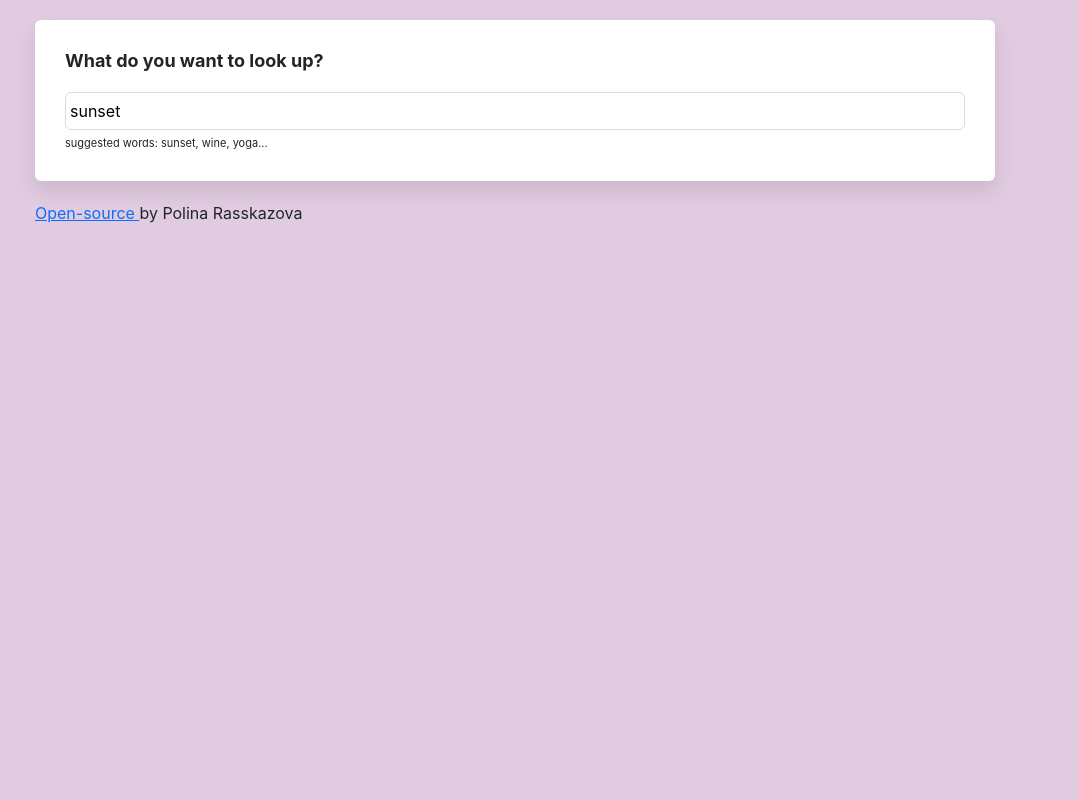
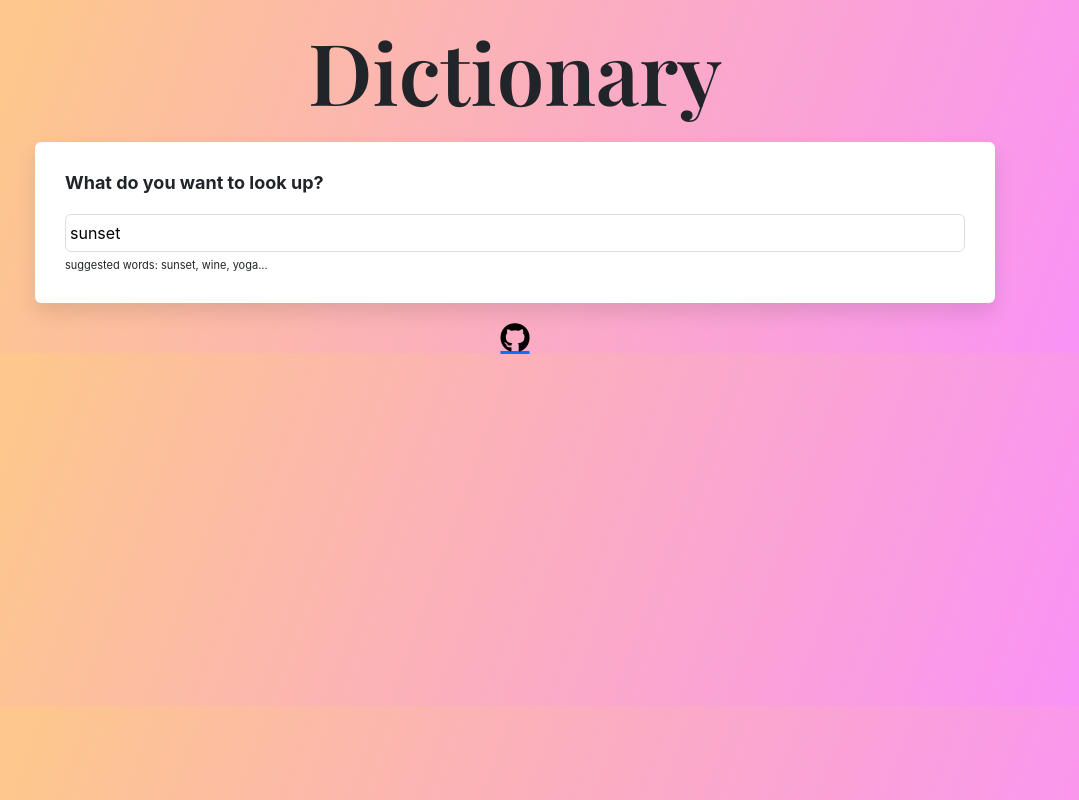
Before and after one commit to polinarasskazova295/dictionary-project, a React (Create React App) app: page / in a window 1280 px wide. Shown: the whole page, without its empty margins (125-1204 px from the left). Built offline with nearby package versions, Linux system fonts and the light colour scheme; no server answers.

Commit message:
Ended css

```diff
--- a/public/index.html
+++ b/public/index.html
@@ -9,9 +9,15 @@
       name="description"
       content="Web site created using create-react-app"
     />
+    <script src="https://kit.fontawesome.com/8dd3449d24.js" crossorigin="anonymous"></script>
     <!-- CSS only -->
 <link href="https://cdn.jsdelivr.net/npm/bootstrap@5.2.2/dist/css/bootstrap.min.css" rel="stylesheet" integrity="sha384-Zenh87qX5JnK2Jl0vWa8Ck2rdkQ2Bzep5IDxbcnCeuOxjzrPF/et3URy9Bv1WTRi" crossorigin="anonymous">
     <link rel="apple-touch-icon" href="%PUBLIC_URL%/logo192.png" />
+   <link rel="preconnect" href="https://fonts.googleapis.com">
+<link rel="preconnect" href="https://fonts.gstatic.com" crossorigin>
+<link rel="preconnect" href="https://fonts.googleapis.com">
+<link rel="preconnect" href="https://fonts.gstatic.com" crossorigin>
+<link href="https://fonts.googleapis.com/css2?family=Playfair+Display:wght@600&display=swap" rel="stylesheet">
     <!--
       manifest.json provides metadata used when your web app is installed on a
       user's mobile device or desktop. See https://developers.google.com/web/fundamentals/web-app-manifest/
--- a/src/App.css
+++ b/src/App.css
@@ -1,8 +1,15 @@
 body{
-    background: rgba(204, 165, 204, 0.575);
+background: linear-gradient(109.6deg, rgb(253, 199, 141) 11.3%, rgb(249, 143, 253) 100.2%);
+}
 
-}
 .App {
     max-width: 960px;
     margin: 0 auto
 }
+.App h1 {
+    text-align: center;
+    margin-top: 20px;
+    font-size: 85px;
+    font-family: 'Playfair Display', serif;
+
+}
--- a/src/App.js
+++ b/src/App.js
@@ -7,9 +7,11 @@ function App() {
   return (
     <div className="App">
       <header className="App-header">
-    <Dictionary  defaultKeyword="sunset"/>
+        <h1>Dictionary </h1>
+
+        <Dictionary defaultKeyword="sunset" />
       </header>
-      <Github />
+      <Github />{" "}
     </div>
   );
 }
--- a/src/Dictionary.css
+++ b/src/Dictionary.css
@@ -16,7 +16,7 @@
     margin-top: 5px;
 
 }
-h1{
+.Dictionary h2{
     font-size: 18px;
     font-weight: bold;
     margin-bottom: 20px;
--- a/src/Dictionary.js
+++ b/src/Dictionary.js
@@ -54,7 +54,7 @@ export default function Dictionary(props) {
     return (
       <div className="Dictionary">
         <section>
-          <h1>What do you want to look up?</h1>
+          <h2>What do you want to look up?</h2>
           <form onSubmit={handleSubmit}>
             <input type="search" onChange={handleKeywordChange} defaultValue={props.defaultKeyword}/>
           </form>
--- a/src/Github.css
+++ b/src/Github.css
@@ -0,0 +1,6 @@
+.end i{
+    color: black;
+    font-size: 30px;
+    text-align: center;
+    display: block;
+}
--- a/src/Github.js
+++ b/src/Github.js
@@ -9,9 +9,8 @@ export default function end() {
         id="end-link"
         target="_blanc"
       >
-        Open-source{" "}
+        <i class="fa-brands fa-github"></i>
       </a>
-      by Polina Rasskazova
     </div>
   );
 }
--- a/src/Phonetic.css
+++ b/src/Phonetic.css
@@ -1,23 +1,13 @@
-.Phonetic a {
-    border: 1px solid #ddd;
-    text-decoration: none;
-    padding: 8px 15px;
-    border-radius: 20px;
-    margin-right: 10px;
-    font-size: 20px;
-    font-weight: bold;
-    transition: all 150ms ease-in-out;
-    color: rgba(204, 165, 204, 0.833);
-}
-a:hover {
-    background: rgba(204, 165, 204, 0.575);
-    color:white;
-}
+
 .Phonetic {
      margin: 20px 0;
 }
 .text {
     opacity: 0.5;
     font-weight: bold;
-
+    font-size: 20px;
 }
+.Phonetic i {
+    font-size: 30px;
+    margin: 10px;
+}
--- a/src/Phonetic.js
+++ b/src/Phonetic.js
@@ -2,12 +2,26 @@ import React from "react";
 import "./Phonetic.css"
 
 export default function Phonetic(props) {
-  return (
-    <div className="Phonetic">
-      <a href={props.phonetic.audio} target="_blanc" rel="noreferrer">
-        Listen
-      </a>
-      <span className="text">{props.phonetic.text}</span>
-    </div>
-  );
+  const phoneticsAudio = props.phonetic.audio;
+
+  function playAudio() {
+    const audio = new Audio(phoneticsAudio);
+    audio.play();
+  }
+
+  if (props.phonetic.audio) {
+    return (
+      <span className="Phonetic phonetic-block">
+        <span>
+          <i className="fa-solid fa-play" onClick={playAudio}>
+            {" "}
+           {" "}
+          </i>
+        </span>
+        <span className="text"> {props.phonetic.text}</span>
+      </span>
+    );
+  } else {
+    return null;
+  }
 }
--- a/src/Results.css
+++ b/src/Results.css
@@ -1,4 +1,4 @@
-h2 {
+.Results h2 {
     font-size: 36px;
     font-weight: bold;
     line-height: 1.5;
```
